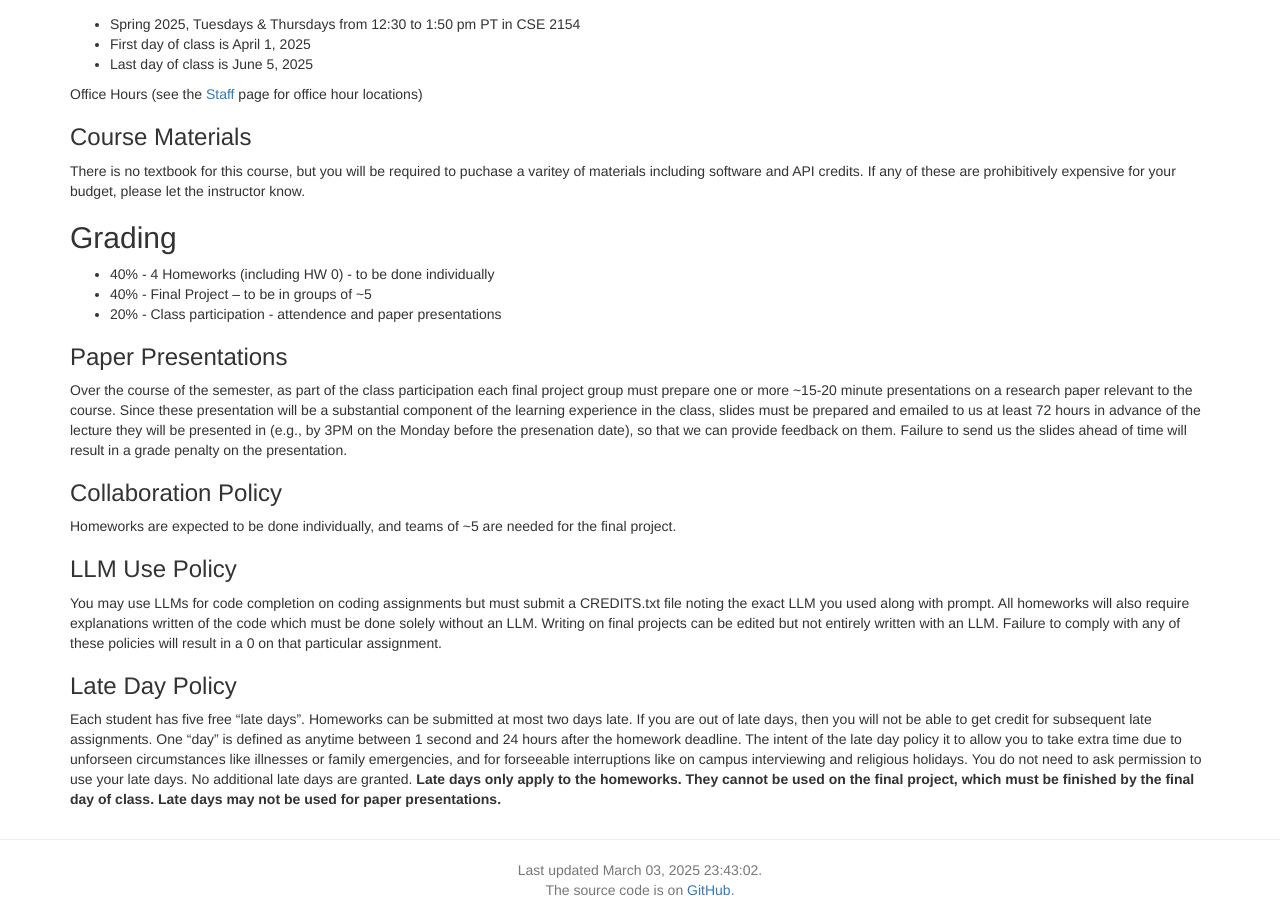
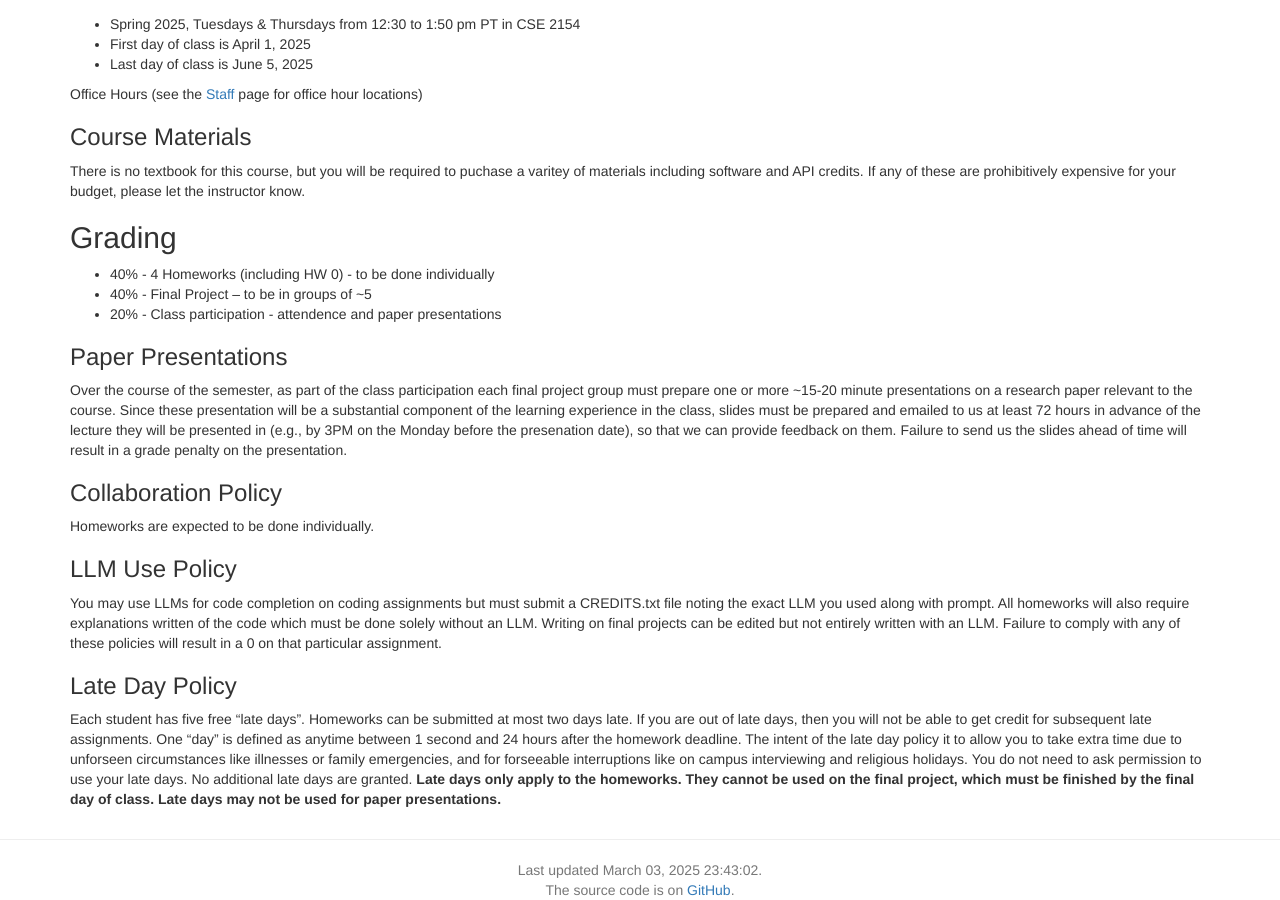
Before and after one commit to tonyroumi/intro-deep-rl-course, a Jekyll site: the page built from index.md, in a window 1280 px wide and 900 px high, scrolled down 778 px. Built offline with Jekyll 4.4.1, drawn with Linux system fonts in a browser that asks for light colours; nearby versions of some CDN libraries; a script that is not in the unit is left out; some of the changed text lies outside the part shown.

```diff
--- a/_layouts/default.html
+++ b/_layouts/default.html
@@ -54,8 +54,8 @@
             <span class="icon-bar"></span>
           </button>
           <ul class="nav navbar-nav">
-            <div class="hidden-sm hidden-xs"><li id="main-page"><a href="{{ site.baseurl }}/index.html" class="navbar-brand">CSE 291 - AI Agents</a></li></div>
-            <div class="visible-sm visible-xs"><li id="main-page"><a href="{{ site.baseurl }}/index.html" class="navbar-brand">CSE 291 - AI Agents</a></li></div>
+            <div class="hidden-sm hidden-xs"><li id="main-page"><a href="{{ site.baseurl }}/index.html" class="navbar-brand">CSE 190 - Deep Reinforcement Learning</a></li></div>
+            <div class="visible-sm visible-xs"><li id="main-page"><a href="{{ site.baseurl }}/index.html" class="navbar-brand">CSE 190 - Deep Reinforcement Learning</a></li></div>
           </ul>
         </div>
         <nav class="collapse navbar-collapse" role="navigation">
--- a/index.md
+++ b/index.md
@@ -116,7 +116,7 @@ There is no textbook for this course, but you will be required to puchase a vari
 Over the course of the semester, as part of the class participation each final project group must prepare one or more ~15-20 minute presentations on a research paper relevant to the course. Since these presentation will be a substantial component of the learning experience in the class, slides must be prepared and emailed to us at least 72 hours in advance of the lecture they will be presented in (e.g., by 3PM on the Monday before the presenation date), so that we can provide feedback on them. Failure to send us the slides ahead of time will result in a grade penalty on the presentation.
 
 ### Collaboration Policy
-Homeworks are expected to be done individually, and teams of ~5 are needed for the final project.
+Homeworks are expected to be done individually.
 
 ### LLM Use Policy
 You may use LLMs for code completion on coding assignments but must submit a CREDITS.txt file noting the exact LLM you used along with prompt.
```
Also changed, not shown: other parts of index.md (+1 -1 lines).
